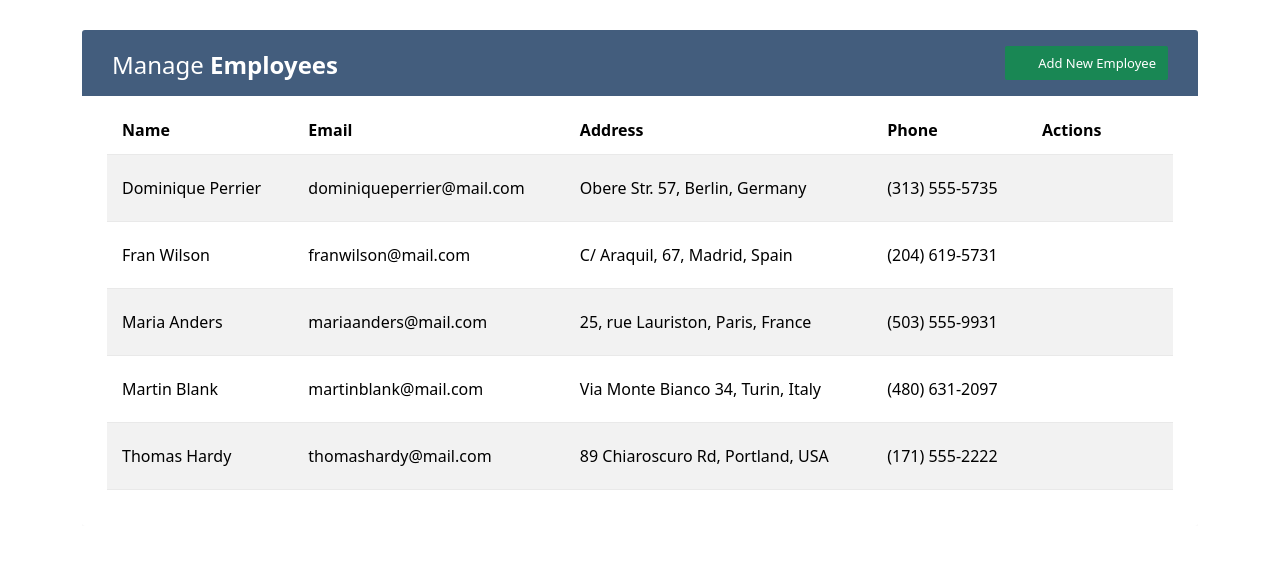
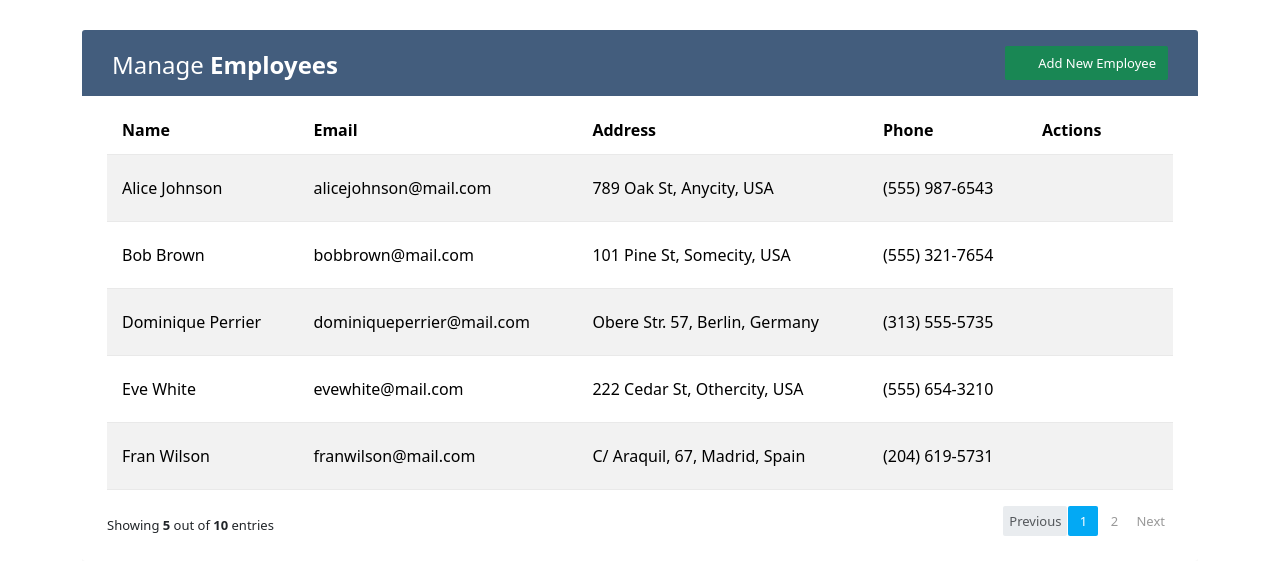
Before and after one commit to selkisamet/react-hooks-manage-app, a React (Create React App) app: page / in a window 1280 px wide. Shown: the top 574 px of the page. Built offline with nearby package versions, Linux system fonts and the light colour scheme.

Commit message:
pagination and tooltip complete

```diff
--- a/src/components/Employee.jsx
+++ b/src/components/Employee.jsx
@@ -1,6 +1,6 @@
 import React, { Fragment, useContext, useEffect, useState } from "react";
 import { EmployeeContext } from "../context/EmployeeContext";
-import { Button, Modal } from "react-bootstrap";
+import { Button, Modal, OverlayTrigger, Tooltip } from "react-bootstrap";
 import EditForm from "./EditForm";
 
 const Employee = ({ employee }) => {
@@ -22,8 +22,17 @@ const Employee = ({ employee }) => {
             <td>{employee.address}</td>
             <td>{employee.phone}</td>
             <td>
-                <button className="btn text-warning" data-toggle="modal" onClick={handleShow}><i className="material-icons" data-toggle="tooltip" title="Edit">&#xE254;</i></button>
-                <button className="btn text-danger" data-toggle="modal" onClick={() => deleteEmployee(employee.id)}><i className="material-icons" data-toggle="tooltip" title="Delete">&#xE872;</i></button>
+                <OverlayTrigger overlay={
+                    <Tooltip>Edit</Tooltip>
+                }>
+                    <button className="btn text-warning" data-toggle="modal" onClick={handleShow}><i className="material-icons">&#xE254;</i></button>
+                </OverlayTrigger>
+
+                <OverlayTrigger overlay={
+                    <Tooltip>Delete</Tooltip>
+                }>
+                    <button className="btn text-danger" data-toggle="modal" onClick={() => deleteEmployee(employee.id)}><i className="material-icons">&#xE872;</i></button>
+                </OverlayTrigger>
             </td>
 
             <Modal show={show} onHide={handleClose}>
--- a/src/components/EmployeeList.jsx
+++ b/src/components/EmployeeList.jsx
@@ -3,12 +3,15 @@ import Employee from "./Employee";
 import { Alert, Button, Modal } from "react-bootstrap";
 import AddForm from "./AddForm";
 import { EmployeeContext } from "../context/EmployeeContext";
+import Pagination from "./Pagination";
 
 const EmployeeList = () => {
-    const { employees } = useContext(EmployeeContext);
+    const { sortedEmployees } = useContext(EmployeeContext);
 
     const [show, setShow] = useState(false);
     const [showAlert, setShowAlert] = useState(false);
+    const [currentPage, setCurrentPage] = useState(1);
+    const [employeesPerPage] = useState(5);
 
     const handleShow = () => setShow(true);
     const handleClose = () => setShow(false);
@@ -31,8 +34,13 @@ const EmployeeList = () => {
         return () => {
             handleShowAlert();
         };
-    }, [employees]);
+    }, [sortedEmployees]);
 
+
+    const indexOfLastEmployee = currentPage * employeesPerPage;
+    const indexOfFirstEmployee = indexOfLastEmployee - employeesPerPage;
+    const currentEmployees = sortedEmployees.slice(indexOfFirstEmployee, indexOfLastEmployee);
+    const totalPagesNum = Math.ceil(sortedEmployees.length / employeesPerPage);
 
     return (
         <Fragment>
@@ -65,7 +73,7 @@ const EmployeeList = () => {
                 </thead>
                 <tbody>
                     {
-                        employees.sort((a, b) => a.name.localeCompare(b.name)).map((employee) => (
+                        currentEmployees.map((employee) => (
                             <tr key={employee.id}>
                                 <Employee employee={employee} />
                             </tr >
@@ -73,6 +81,8 @@ const EmployeeList = () => {
                     }
                 </tbody>
             </table>
+
+            <Pagination pages={totalPagesNum} setCurrentPage={setCurrentPage} sortedEmployees={sortedEmployees} currentEmployees={currentEmployees} />
 
             <Modal show={show} onHide={handleClose}>
                 <Modal.Header className="modal-header" closeButton>
--- /dev/null
+++ b/src/components/Pagination.jsx
@@ -0,0 +1,37 @@
+import React, { useEffect, useState } from 'react'
+
+const Pagination = ({ pages, setCurrentPage, sortedEmployees, currentEmployees }) => {
+    const [currentButton, setCurrentButton] = useState(1);
+    const numOfPages = [];
+
+    for (let i = 1; i <= pages; i++) {
+        numOfPages.push(i);
+    }
+
+    useEffect(() => {
+        setCurrentPage(currentButton);
+    }, [currentButton, setCurrentPage]);
+
+    return (
+        <div className="clearfix">
+            <div className="hint-text">Showing <b>{currentEmployees.length}</b> out of <b>{sortedEmployees.length}</b> entries</div>
+            <ul className="pagination">
+                <li className={`${currentButton === 1 ? "page-item disabled" : "page-item"}`}>
+                    <a href="#!" className="page-link" onClick={() => setCurrentButton((prev) => prev === 1 ? prev : prev - 1)}>Previous</a>
+                </li>
+                {
+                    numOfPages.map((page, index) => (
+                        <li className={`${currentButton === page ? "page-item active" : "page-item"}`} key={index}>
+                            <a href="#!" className="page-link" onClick={() => setCurrentButton(page)}>{page}</a>
+                        </li>
+                    ))
+                }
+                <li className={`${currentButton === numOfPages.length ? "page-item disabled" : "page-item"}`}>
+                    <a href="#!" className="page-link" onClick={() => setCurrentButton((next) => next === numOfPages.length ? next : next + 1)}>Next</a>
+                </li>
+            </ul>
+        </div >
+    )
+}
+
+export default Pagination
--- a/src/context/EmployeeContext.js
+++ b/src/context/EmployeeContext.js
@@ -1,11 +1,13 @@
 import { createContext, useState } from "react";
-import { v4 as uuidv4 } from 'uuid';
+import { v4 as uuidv4 } from "uuid";
 import employeeListData from "../data";
 
 export const EmployeeContext = createContext();
 
 const EmployeeContextProvider = ({ children }) => {
     const [employees, setEmployees] = useState(employeeListData);
+
+    const sortedEmployees = employees.sort((a, b) => a.name.localeCompare(b.name));
 
     const addEmployee = (name, email, address, phone) => {
         setEmployees([...employees, { id: uuidv4(), name, email, address, phone }]);
@@ -20,10 +22,10 @@ const EmployeeContextProvider = ({ children }) => {
     }
 
     const value = {
-        employees,
+        sortedEmployees,
         addEmployee,
         deleteEmployee,
-        updateEmployee
+        updateEmployee,
     }
 
     return (
--- a/src/data.js
+++ b/src/data.js
@@ -1,4 +1,4 @@
-import { v4 as uuidv4 } from 'uuid';
+import { v4 as uuidv4 } from "uuid";
 
 const employees = [
     {
@@ -35,7 +35,42 @@ const employees = [
         email: "martinblank@mail.com",
         address: "Via Monte Bianco 34, Turin, Italy",
         phone: "(480) 631-2097"
+    },
+    {
+        id: uuidv4(),
+        name: "John Doe",
+        email: "johndoe@mail.com",
+        address: "123 Main St, Anytown, USA",
+        phone: "(555) 555-5555"
+    },
+    {
+        id: uuidv4(),
+        name: "Jane Smith",
+        email: "janesmith@mail.com",
+        address: "456 Elm St, Othertown, USA",
+        phone: "(555) 123-4567"
+    },
+    {
+        id: uuidv4(),
+        name: "Alice Johnson",
+        email: "alicejohnson@mail.com",
+        address: "789 Oak St, Anycity, USA",
+        phone: "(555) 987-6543"
+    },
+    {
+        id: uuidv4(),
+        name: "Bob Brown",
+        email: "bobbrown@mail.com",
+        address: "101 Pine St, Somecity, USA",
+        phone: "(555) 321-7654"
+    },
+    {
+        id: uuidv4(),
+        name: "Eve White",
+        email: "evewhite@mail.com",
+        address: "222 Cedar St, Othercity, USA",
+        phone: "(555) 654-3210"
     }
-]
+];
 
 export default employees;
```
